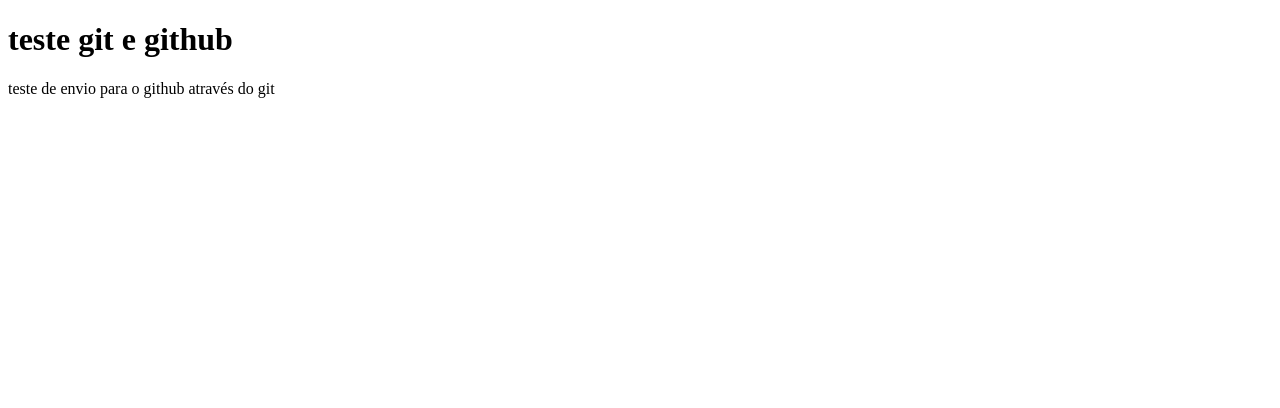
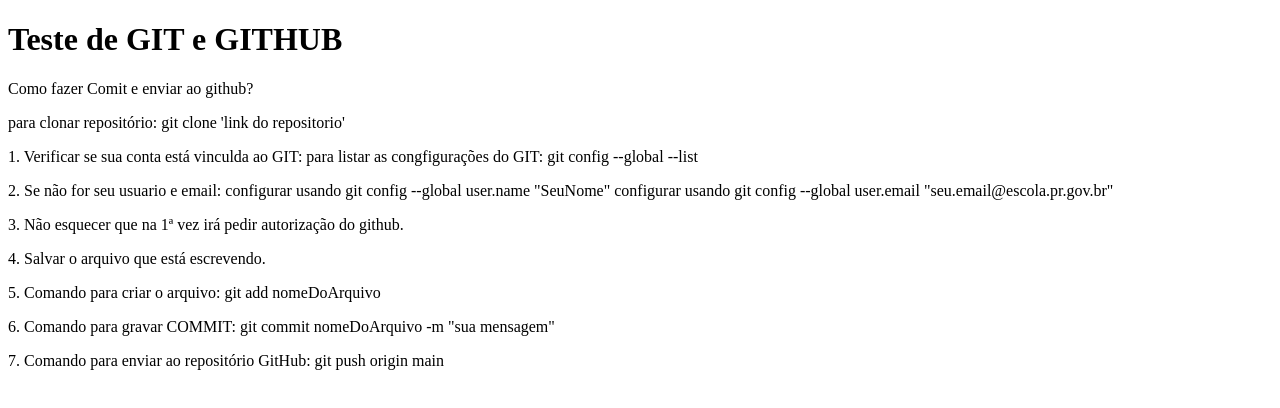
Before and after one commit to taleb125/portfolio, a plain HTML site: page teste.html in a window 1280 px wide. Drawn offline with Linux system fonts and the light colour scheme.

Commit message:
passos para commit e push

```diff
--- a/teste.html
+++ b/teste.html
@@ -3,11 +3,22 @@
 <head>
     <meta charset="UTF-8">
     <meta name="viewport" content="width=device-width, initial-scale=1.0">
-    <title>git github</title>
+    <title>Teste</title>
 </head>
 <body>
-    <h1>teste git e github</h1>
 
-    <p>teste de envio para o github através do git</p>
+    <h1>Teste de GIT e GITHUB</h1>
+
+    <p>Como fazer Comit e enviar ao github?</p>
+    <p>para clonar repositório: git clone 'link do repositorio'</p>
+
+    <p>1. Verificar se sua conta está vinculda ao GIT: para listar as congfigurações do GIT: git config --global --list</p>
+    <p>2. Se não for seu usuario e email:  configurar usando git config --global user.name "SeuNome" configurar usando git config --global user.email "seu.email@escola.pr.gov.br" </p>
+    <p>3. Não esquecer que na 1ª vez irá pedir autorização do github.</p>
+    <p>4. Salvar o arquivo que está escrevendo.</p>
+    <p>5. Comando para criar o arquivo: git add nomeDoArquivo</p>
+    <p>6. Comando para gravar COMMIT: git commit nomeDoArquivo -m "sua mensagem"</p>
+    <p>7. Comando para enviar ao repositório GitHub: git push origin main</p>
+
 </body>
 </html>
```
